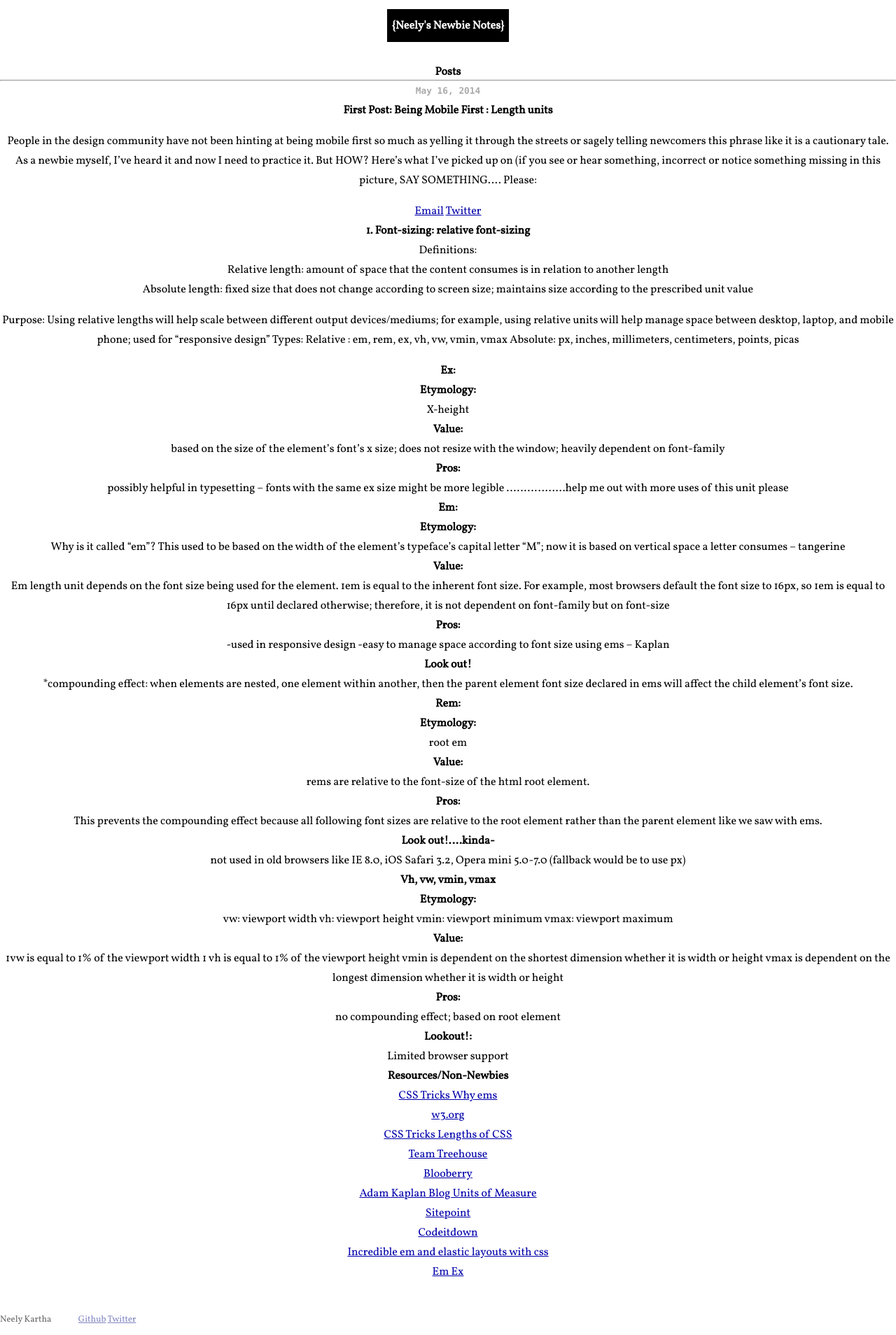
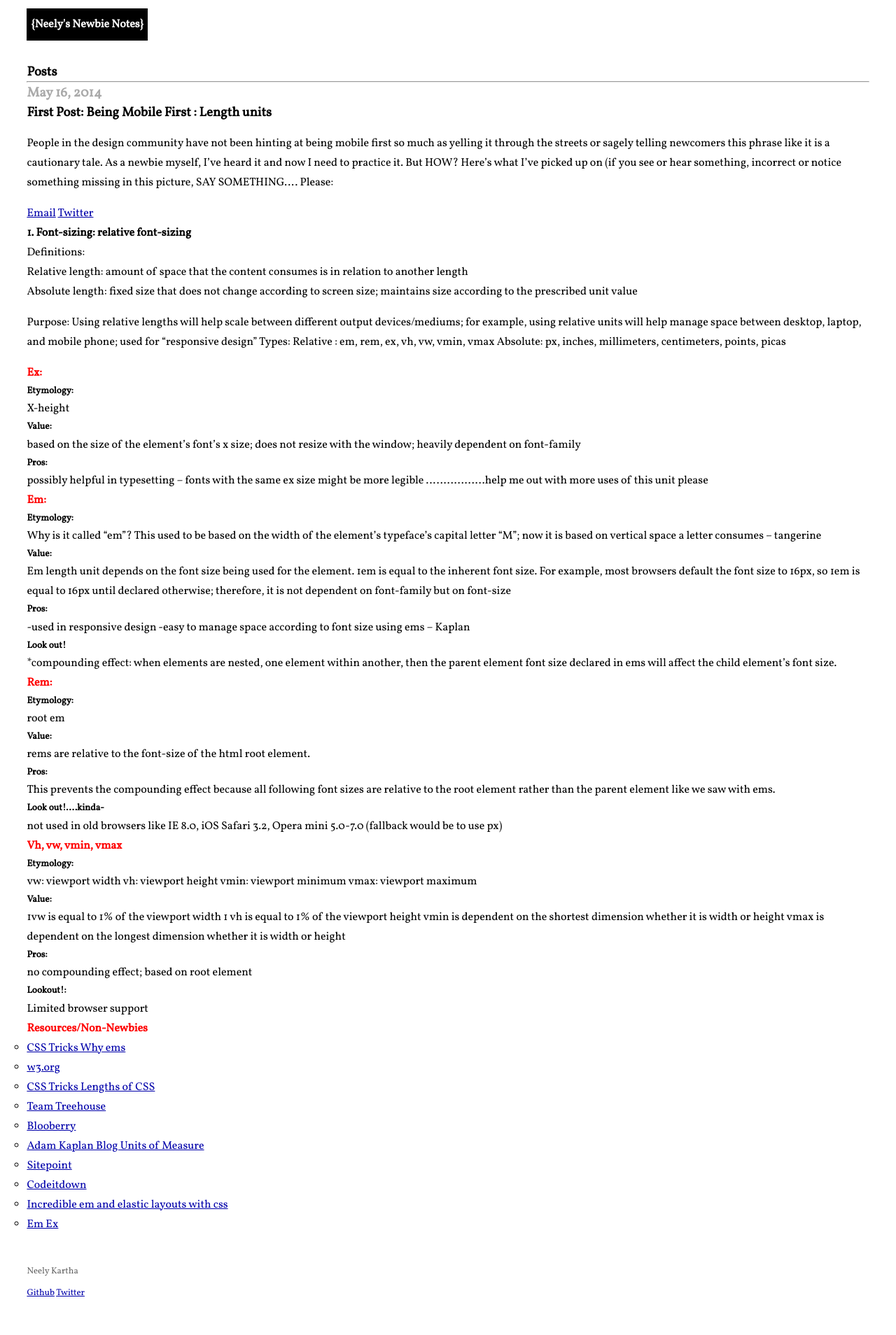
Before and after one commit to nkartha2/nkartha2.github.io, a Jekyll site: the page index.html, which Jekyll copies as it is, in a window 1280 px wide. Shown: the whole page at 70% size. Built offline with Jekyll 4.4.1, drawn with Linux system fonts in a browser that asks for light colours; Markdown is read by kramdown in place of the engine named in the settings; after the commit the page ends 1870 px from its top, so only the background shows below that.

Commit message:
Corrected stylesheet

```diff
--- a/css/main.css
+++ b/css/main.css
@@ -10,30 +10,30 @@
   padding: 0;
 }
 
-html, body { height: 100%; }
+html, body {
+          height: 100%; }
 
 body {
-/*  background-image: url('photo.jpg');*/
-/*  background-color: #ECDEC4;*/
   font-family: 'Vollkorn', serif;
-  text-align: center;
-}
+  margin: 0 3% 0;
+  /*text-align: center;
+*/}
 
 h1{color: white;
+  font-size: 1rem;
    background-color: black;
     margin: 1% 0 0;
     padding: 1% .5% 1%;
     display: block;
      }
 
-/*.About{color:white;
-  background-color:blue;
-  border-radius: 100%;
-   }*/
 
+/*h1, h2, h3, h4, h6{
+  text-align: center;}*/
 
-h1, h2, h3, h4, h5, h6 {
-  font-size: 100%; }
+h6{color:red;
+    font-size: 1rem;}
+
 
 p { margin: 1em 0; }
 
@@ -41,12 +41,16 @@ a         { color: #00a; }
 a:hover   { color: #000; }
 a:visited { color: #a0a; }
 
+.relabsdef{list-style-type: none;}
+
+#maincontent ol{list-style-type: none;}
 
 /*****************************************************************************/
 /*
 /* Home
 /*
 /*****************************************************************************/
+
 .posts {
   list-style-type: none;
   margin-bottom: 2em;
@@ -58,7 +62,7 @@ a:visited { color: #a0a; }
 
 .posts span {
   color: #aaa;
-  font-family: Monaco, "Courier New", monospace;
+  font-family: 'Vollkorn', serif;
   font-size: 80%;
 }
 
@@ -115,20 +119,28 @@ a:visited { color: #a0a; }
   overflow: hidden;
 }
 
-.footer .contact {
-  float: left;
-  margin-right: 3em;
+.firstcontact {
+  text-decoration: none;
+  color:#000;
+
 }
+/*/*.footer .contact {*/
+  /*float: left;*/
+  /*margin-right: 3em;}*/
 
-.footer .contact a {
-  color: #8085C1;
+/*.footer .contact a {
+  color: #000;
 }
 
 .footer .rss {
   margin-top: 1.1em;
   margin-right: -.2em;
   float: right;
-}
+}*/
+
+/*.firstcontact{text-align: center;
+          text-decoration: none;
+          color: #000;}*/
 
 /*.footer .rss img {
   /*border: 0;*/
```
